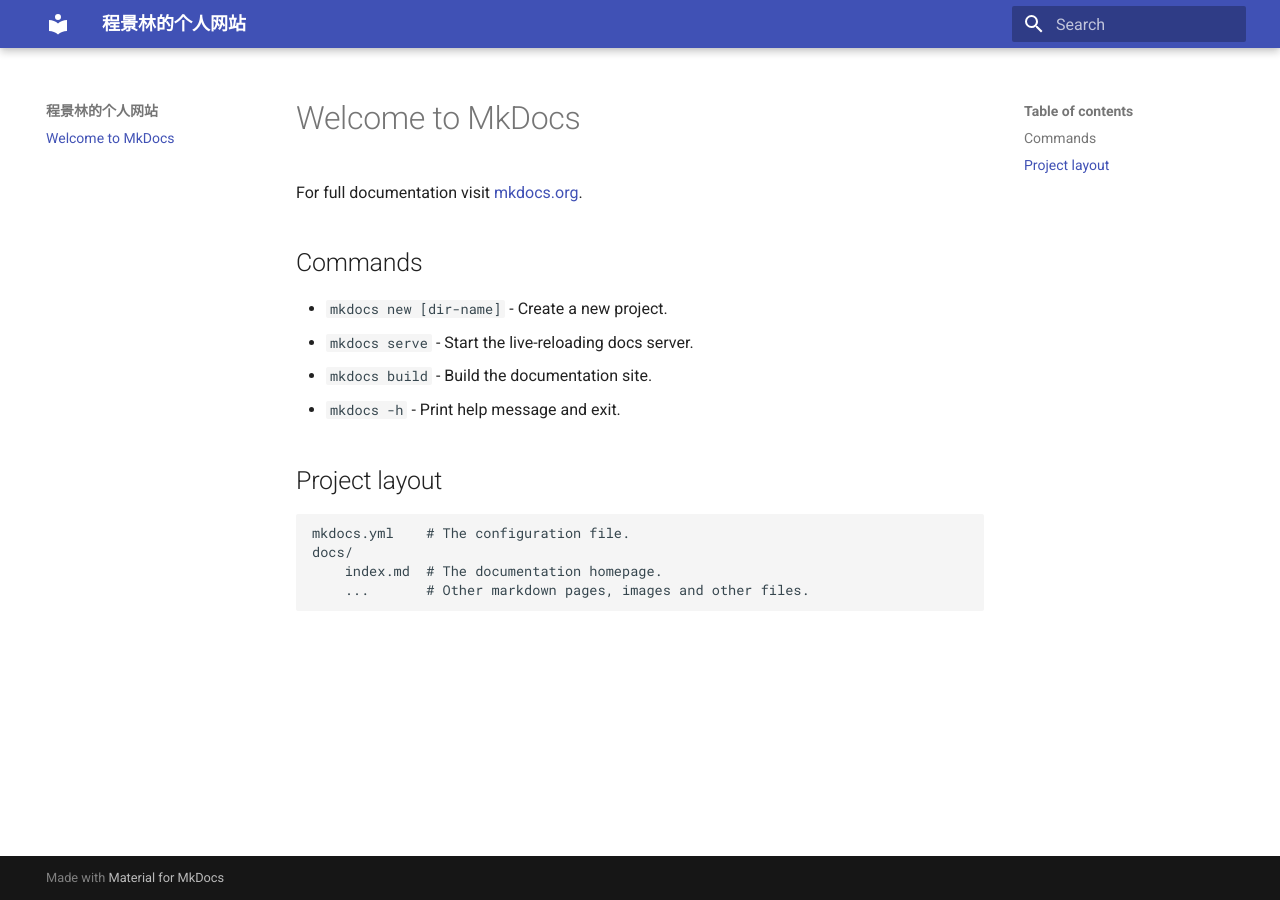
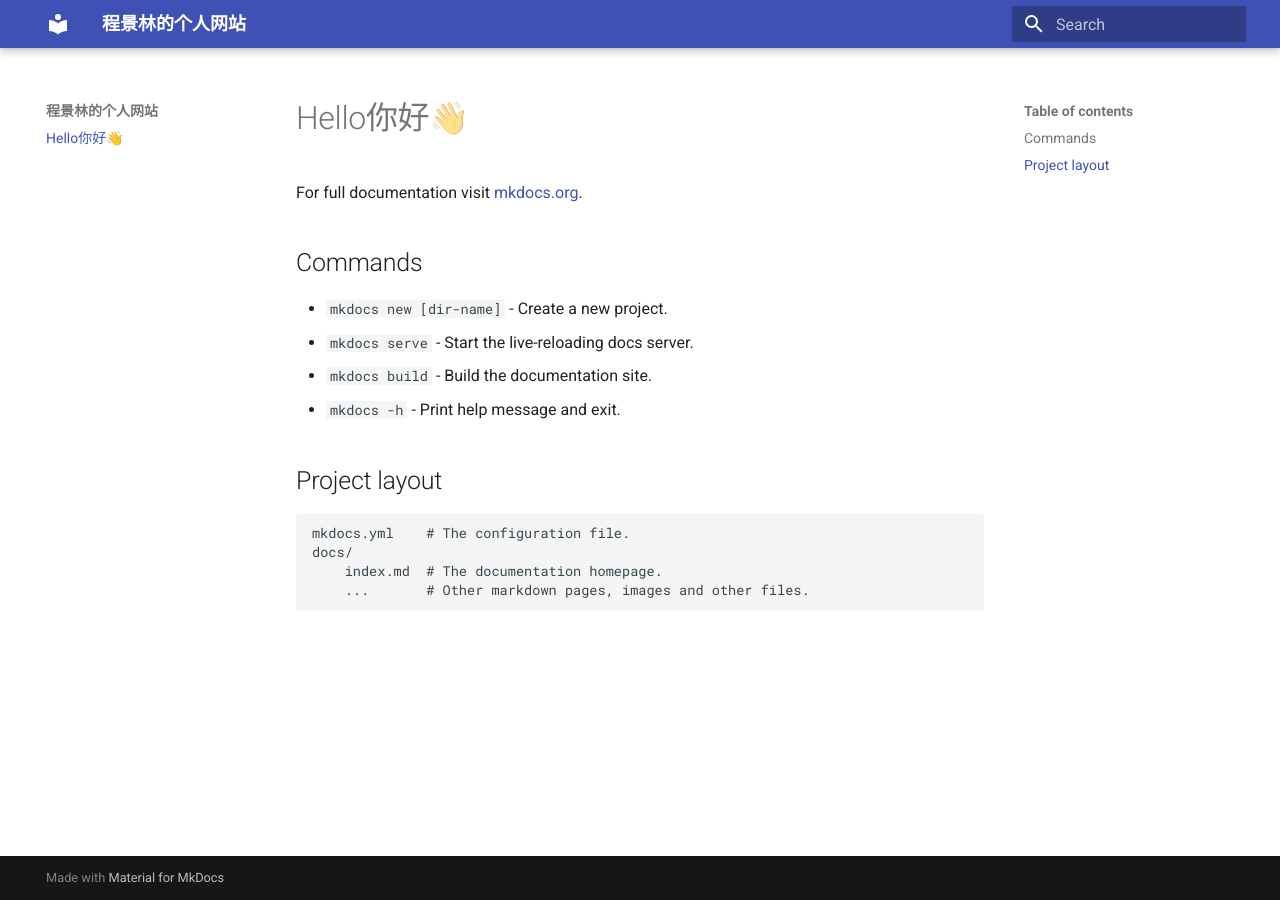
Before and after one commit to chengjinglin/Jinglin.zy, an MkDocs documentation site: the page built from docs/index.md, in a window 1280 px wide. Built offline with MkDocs 1.6.1 and Material for MkDocs 9.7.7, drawn with Linux system fonts in a browser that asks for light colours.

Commit message:
Update index.md

```diff
--- a/docs/index.md
+++ b/docs/index.md
@@ -1,4 +1,4 @@
-# Welcome to MkDocs
+# Hello你好👋
 
 For full documentation visit [mkdocs.org](https://www.mkdocs.org).
 
```
